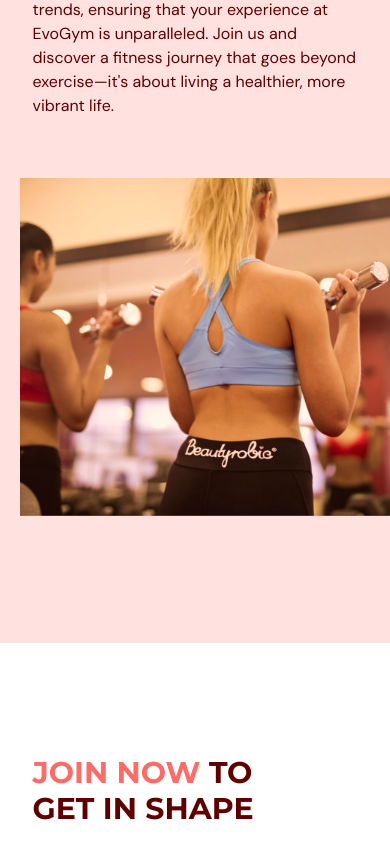
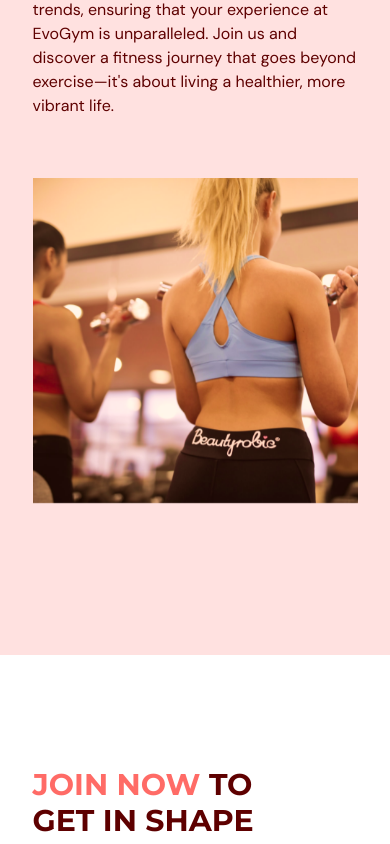
Before and after one commit to imbensantos/evogym, a React (Vite) app: page / in a window 390 px wide. Shown: the part 3940-4784 px from the top of the page. Built offline with nearby package versions, Linux system fonts and the light colour scheme.

Commit message:
Feat: Refactored classes

```diff
--- a/src/index.css
+++ b/src/index.css
@@ -24,6 +24,30 @@ html, body, #root, .app, main{
   .balance{
     text-wrap: balance;
   }
+  .no-x-scrollbar{
+    overflow-x: scroll;
+    scrollbar-width: none; /* Firefox */
+    -ms-overflow-style: none;  /* Internet Explorer 10+ */
+  }
+  .no-x-scrollbar::-webkit-scrollbar{
+    width: 0;
+    height: 0;
+  }
+  .scrollbar-100::-webkit-scrollbar {
+    @apply w-2 md:w-1
+  }
+  /* Track */
+  .scrollbar-100::-webkit-scrollbar-track {
+    @apply bg-slate-50 rounded-lg
+  }
+  /* Handle */
+  .scrollbar-100::-webkit-scrollbar-thumb {
+    @apply bg-primary-300 rounded-lg;
+  }
+  /* Handle on hover */
+  .scrollbar-100::-webkit-scrollbar-thumb:hover {
+    @apply bg-primary-500;
+  }
 }
 
 @layer components {
--- a/src/scenes/benefits/index.tsx
+++ b/src/scenes/benefits/index.tsx
@@ -6,6 +6,7 @@ import { motion } from 'framer-motion'
 import { SelectedPage, useSelectedPage } from "@/contexts/SelectedPageContext"
 import Benefit, { BenefitType } from "./Benefit"
 import ActionButton from "@/shared/ActionButton"
+import { fadeLeft, fadeRight, fadeUp, staggerChildren } from "@/shared/animations"
 
 const BENEFITS_LIST: Array<BenefitType> = [
   {
@@ -35,14 +36,7 @@ const Benefits = () => {
       <motion.div onViewportEnter={() => setSelectedPage(SelectedPage.Benefits)}>
         <motion.hgroup
           className="my-4 md:my-5 md:w-3/5"
-          initial="hidden"
-          whileInView="visible"
-          viewport={{ once: true, amount: 0.5 }}
-          transition={{ duration: 0.5 }}
-          variants={{
-            hidden: { opacity: 0, x: -50 },
-            visible: { opacity: 1, x: 0 }
-          }}
+          {...fadeRight}
         >
           <h2 className="font-montserrat text-3xl font-bold">
             MORE THAN JUST A GYM.
@@ -56,13 +50,7 @@ const Benefits = () => {
 
         <motion.ul
           className="md:grid md:grid-cols-3 place-items-stretch gap-8 mt-5"
-          initial="hidden"
-          whileInView="visible"
-          viewport={{ once: true, amount: 0.5 }}
-          variants={{
-            hidden: {},
-            visible: { transition: { staggerChildren: 0.2 } },
-          }}
+          {...staggerChildren}
         >
           {BENEFITS_LIST.map((benefitItem: BenefitType, index: number) => (
             <Benefit
@@ -80,28 +68,14 @@ const Benefits = () => {
             {/* TITLE */}
             <motion.h3
               className="before:absolute before:-top-20 before:-left-20 before:-z-10 before:content-abstractWaves font-montserrat text-3xl font-bold balance"
-              initial="hidden"
-              whileInView="visible"
-              viewport={{ once: true, amount: 0.5 }}
-              transition={{ duration: 0.5 }}
-              variants={{
-                hidden: { opacity: 0, x: 50 },
-                visible: { opacity: 1, x: 0 }
-              }}
+              {...fadeLeft}
             >
               MILIIONS OF HAPPY MEMBERS GETTING <span className="text-primary-500">FIT</span>.
             </motion.h3>
 
             {/* DESC */}
             <motion.div
-              initial="hidden"
-              whileInView="visible"
-              viewport={{ once: true, amount: 0.5 }}
-              transition={{ delay: 0.2, duration: 0.5 }}
-              variants={{
-                hidden: { opacity: 0, x: -50 },
-                visible: { opacity: 1, x: 0 }
-              }}
+              {...{ ...fadeRight, transition: { ...fadeRight.transition, delay: 0.2 } }}
             >
               <p className="my-5 balance">
                 Fitness isn't just about the time spent on the treadmill or lifting weights; it's about living a healthier, more vibrant life. Our mission is not only to help individuals reach their fitness objectives, but also to cultivate a supportive community that empowers people to lead happier, healthier lives.
@@ -114,14 +88,7 @@ const Benefits = () => {
             {/* BUTTON */}
             <motion.div
               className="relative mt-16"
-              initial="hidden"
-              whileInView="visible"
-              viewport={{ once: true, amount: 0.5 }}
-              transition={{ delay: 0.2, duration: 0.5 }}
-              variants={{
-                hidden: { opacity: 0, y: 50 },
-                visible: { opacity: 1, y: 0 }
-              }}
+              {...{ ...fadeUp, transition: { ...fadeUp.transition, delay: 0.2 } }}
             >
               <ActionButton className="before:absolute before:-bottom-20 before:right-40 before:-z-10 before:content-sparkles">
                 Join Now
--- a/src/scenes/contactUs/index.tsx
+++ b/src/scenes/contactUs/index.tsx
@@ -21,9 +21,12 @@ const ContactUs = () => {
   return (
     <section
       id={SelectedPage.ContactUs}
-      className='mx-auto w-5/6 pt-28 pb-32 min-h-full'
+      className='pt-28 pb-32 min-h-full'
     >
-      <motion.div onViewportEnter={() => setSelectedPage(SelectedPage.ContactUs)}>
+      <motion.div
+        className='mx-auto w-5/6'
+        onViewportEnter={() => setSelectedPage(SelectedPage.ContactUs)}
+      >
         <motion.hgroup
           className='md:w-3/5'
           {...fadeRight}
--- a/src/scenes/navbar/index.tsx
+++ b/src/scenes/navbar/index.tsx
@@ -11,7 +11,7 @@ type Props = {
   isTopOfPage: boolean,
 }
 
-const Navbar = ({ isTopOfPage}: Props) => {
+const Navbar = ({ isTopOfPage }: Props) => {
 
   const [isNavToggled, setIsNavToggled] = useState<boolean>(false)
 
@@ -33,8 +33,8 @@ const Navbar = ({ isTopOfPage}: Props) => {
             {isMdScreen ? (
               <nav className="flex-between w-full">
                 <ul className="flex-between gap-8 text-sm">
-                  {NAV_LIST.map((navItem: string) => (
-                    <NavLink page={navItem} />
+                  {NAV_LIST.map((navItem: string, index) => (
+                    <NavLink key={`${navItem}-${index}`} page={navItem} />
                   ))}
                 </ul>
                 <div className="flex-between gap-8">
@@ -65,8 +65,8 @@ const Navbar = ({ isTopOfPage}: Props) => {
 
         {/* NAV ITEMS */}
         <ul className="ml-[33%] flex flex-col gap-10 text-2xl">
-            {NAV_LIST.map((navItem: string) => (
-              <NavLink page={navItem}  />
+          {NAV_LIST.map((navItem: string, index) => (
+            <NavLink key={`${navItem}-${index}`} page={navItem} />
           ))}
         </ul>
       </nav>
--- a/src/scenes/ourClasses/Class.tsx
+++ b/src/scenes/ourClasses/Class.tsx
@@ -9,13 +9,11 @@ type Props = {
 }
 
 const Class = ({data}: Props) => {
-  const overlay = `px-5 absolute z-30 flex flex-col items-center justify-center h-[338px] w-[450px] whitespace-normal bg-primary-500 text-center text-white opacity-0 hover:opacity-90 transition duration-500`
-
   return (
     <li
-      className='relative mx-5 inline-block h-[338px] w-[450px]'
+      className='relative'
     >
-      <div className={overlay}>
+      <div className="px-5 absolute z-30 flex flex-col items-center justify-center h-full w-full whitespace-normal bg-primary-500 text-center text-white opacity-0 hover:opacity-90 transition duration-300">
         <h3 className='text-2xl'>{data.name}</h3>
         <p className='mt-5'>{data.description}</p>
       </div>
--- a/src/scenes/ourClasses/index.tsx
+++ b/src/scenes/ourClasses/index.tsx
@@ -1,7 +1,7 @@
 import { SelectedPage, useSelectedPage } from '@/contexts/SelectedPageContext'
 import { motion } from 'framer-motion'
 
-import { fadeRight } from '@/shared/animations'
+import { fadeRight, fadeUp, staggerChildren } from '@/shared/animations'
 import Class, { ClassType } from './Class'
 
 import image1 from "@/assets/image1.png"
@@ -53,9 +53,11 @@ const OurClasses = () => {
       id={SelectedPage.OurClasses}
       className='w-full min-h-full bg-primary-100 py-28'
     >
-      <motion.div onViewportEnter={() => setSelectedPage(SelectedPage.OurClasses)}>
+      <motion.div
+        className='mx-auto w-5/6'
+        onViewportEnter={() => setSelectedPage(SelectedPage.OurClasses)}
+      >
         <motion.hgroup
-          className='mx-auto w-5/6'
           {...fadeRight}
         >
           <div className='md:w-3/5'>
@@ -66,16 +68,22 @@ const OurClasses = () => {
           </div>
         </motion.hgroup>
 
-        <div className='mt-10 h-[353px] w-full overflow-x-auto overflow-y-hidden'>
-          <ul className='w-[2800px] whitespace-nowrap'>
+        <motion.div
+          className='py-10 scrollbar-100 overflow-x-auto'
+          {...fadeUp}
+        >
+          <motion.ul
+            className='w-[2800px] md:w-[3000px] flex-around gap-10'
+            {...staggerChildren}
+          >
             {CLASSES_LIST.map((classItem: ClassType, index) => (
               <Class
                 key={`${classItem.name}-${index}`}
                 data={classItem}
               />
             ))}
-          </ul>
-        </div>
+          </motion.ul>
+        </motion.div>
       </motion.div>
     </section>
   )
--- a/src/shared/animations.ts
+++ b/src/shared/animations.ts
@@ -20,7 +20,7 @@ export const fadeLeft = {
   }
 }
 
-export const fadeUp = {
+export const fadeDown = {
   initial: "hidden",
   whileInView: "visible",
   viewport: { once: true, amount: 0.5 },
@@ -31,7 +31,7 @@ export const fadeUp = {
   }
 }
 
-export const fadeDown = {
+export const fadeUp = {
   initial: "hidden",
   whileInView: "visible",
   viewport: { once: true, amount: 0.5 },
@@ -41,3 +41,35 @@ export const fadeDown = {
     visible: { opacity: 1, y: 0 }
   }
 }
+
+export const staggerChildren = {
+  initial: "hidden",
+  whileInView: "visible",
+  viewport: { once: true, amount: 0.5 },
+  variants: {
+    hidden: {},
+    visible: { transition: { staggerChildren: 0.2 } },
+  }
+}
+
+export const zoomOut = {
+  initial: "hidden",
+  whileInView: "visible",
+  viewport: { once: true, amount: 0.5 },
+  transition: { duration: 0.5 },
+  variants: {
+    hidden: { opacity: 0, scale: .5 },
+    visible: { opacity: 1, scale: 1 }
+  }
+}
+
+export const zoomIn = {
+  initial: "hidden",
+  whileInView: "visible",
+  viewport: { once: true, amount: 0.5 },
+  transition: { duration: 0.5 },
+  variants: {
+    hidden: { opacity: 0, scale: 1.5 },
+    visible: { opacity: 1, scale: 1 }
+  }
+}
```
Lines whose indentation alone changed are shown as unchanged.
